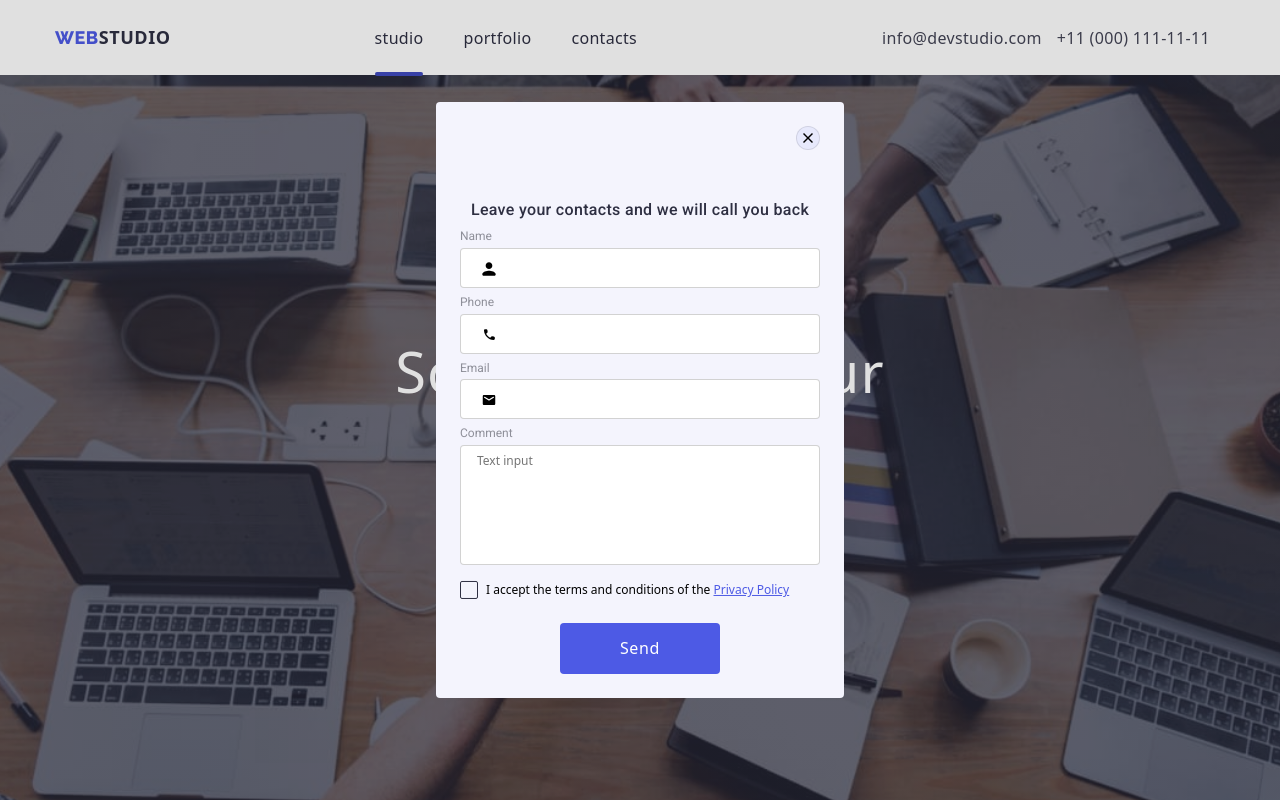
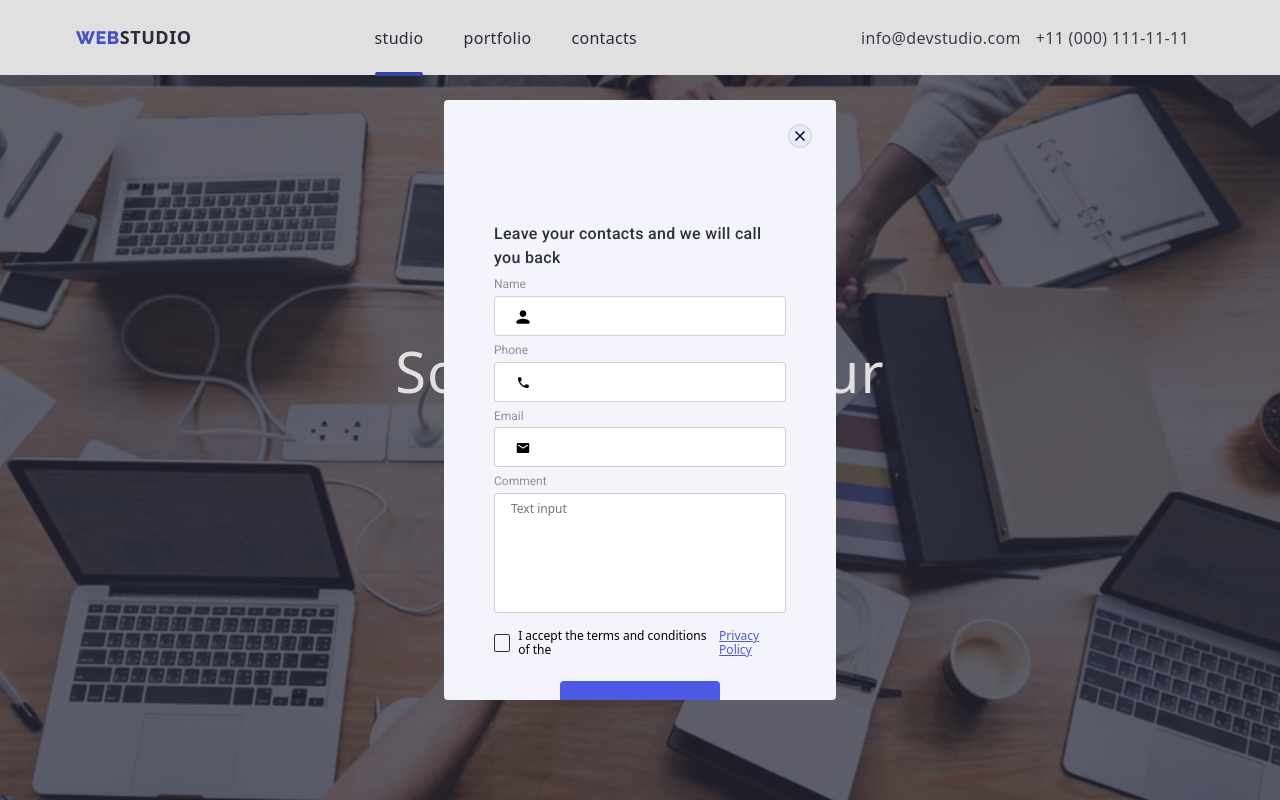
Before and after one commit to Orest1002/goit-markup-hw-07, a plain HTML site: page index.html in a window 1280 px wide. Both pictures are taken after a click on the button "Order serviss". Shown: the top 800 px of the page. Drawn offline with nearby package versions, Linux system fonts and the light colour scheme.

Commit message:
scrol для модалки

```diff
--- a/styles/styles.css
+++ b/styles/styles.css
@@ -808,8 +808,8 @@ right: 24px;
 
    transition:visibility 800ms ease,
    opacity 800ms ease;
-
-   overflow: auto;
+   overflow-y: scroll;
+
 }
 @media screen and (min-width:320px){
     .modal{
@@ -819,7 +819,7 @@ right: 24px;
         transform: translate(-50%, -50%);
         padding: 24px;
         max-width:calc(100% - 60px);
-        min-height:576px ;
+        min-height: 576px;
         border-radius: 4px;
         background-color: #f4f4fd;
 
@@ -832,12 +832,14 @@ right: 24px;
     top: 50%;
     left: 50%;
     transform: translate(-50%, -50%);
-    padding: 24px;
-    width:408px;
-    min-height:576px ;
+    padding: 50px;
+    width:392px;
+
     border-radius: 4px;
     background-color: #f4f4fd;
-
+    height: 600px;
+    max-height: 90vh;
+    overflow-y: scroll;
 
 }
 .backdrop.is-hidden{
@@ -1531,8 +1533,7 @@ padding-bottom: 88px;}
 
                             font-size: 16px;
                             line-height: 1.5;
-                           padding-left: 40px;
-                           padding-right: 40px;
+
 
                             margin-bottom: 72px;
                             color: var(--accent-text-color);}
@@ -1730,8 +1731,8 @@ padding-bottom: 88px;}
             display: none;}
         .container{
             max-width: 768px;
-            padding-top: 15px;
-            padding-bottom: 15px;
+            padding-left: 15px;
+            padding-right: 15px;
             margin: 0 auto;
 
 
@@ -2505,13 +2506,16 @@ text-transform: uppercase;
     @media screen and (min-width:1200px){
 
                .container{
-            max-width: 1200px;
+            max-width: 1158px;
             margin-left: auto;
             margin-right: auto;
 
 
             }
 
+          .text-footer{
+            width: 1200px;
+          }
 
 
             .page-header-container{
```
Also changed, not shown: index.html (+1 -1 lines).
